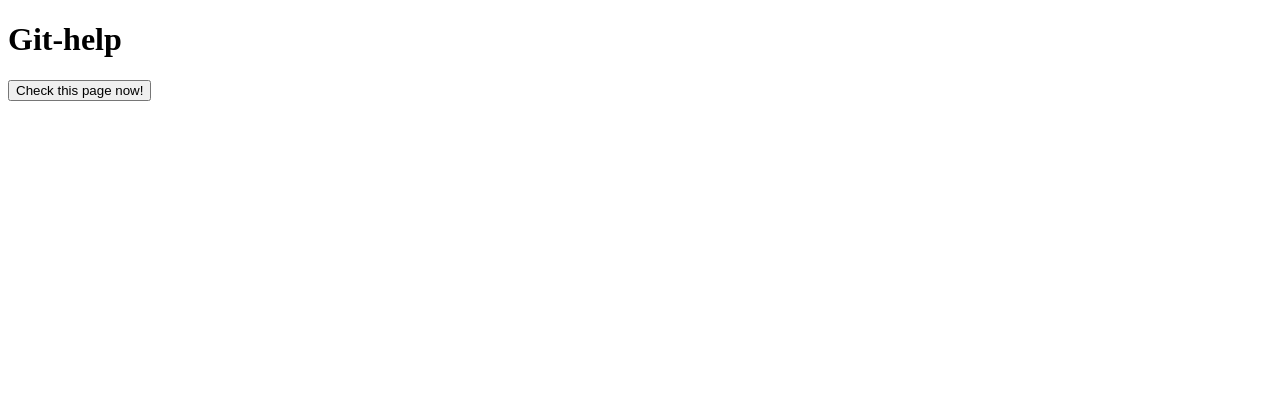
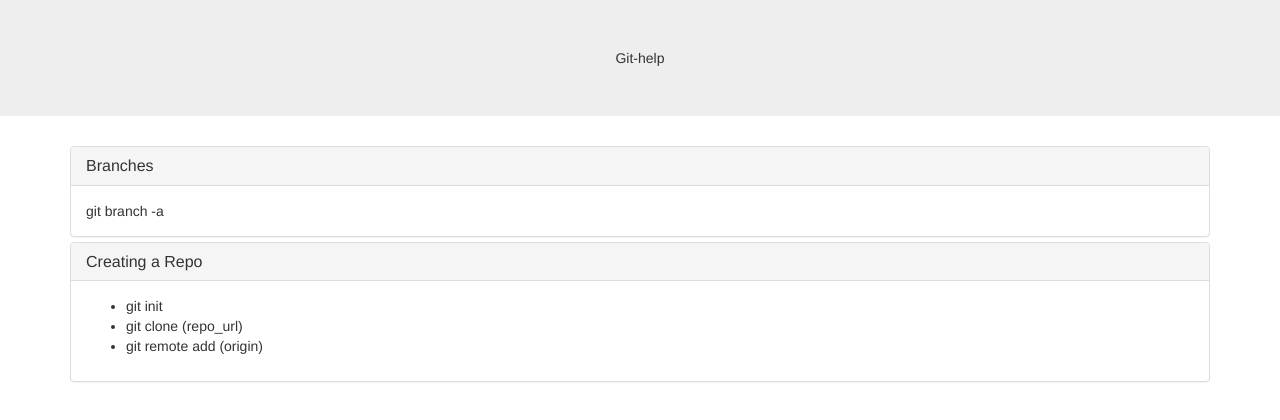
Before and after one commit to madhankumar028/git-help, a browser extension: page index.html in a window 1280 px wide. Drawn offline with nearby package versions, Linux system fonts and the light colour scheme.

Commit message:
included bower

```diff
--- a/index.html
+++ b/index.html
@@ -1,11 +1,55 @@
-<!doctype html>
+<!Doctype html>
 <html>
-  <head>
-    <title>Git-help</title>
-    <script src="main.js"></script>
-  </head>
-  <body>
-    <h1>Git-help</h1>
-    <button id="checkPage">Check this page now!</button>
-  </body>
+	<head>
+		<title>Git-help</title>
+		<!-- Linking CSS -->
+		<link rel="stylesheet" href="bower_components/bootstrap/dist/css/bootstrap.min.css">
+	</head>
+	<body>
+	  	<!-- jumbotron -->
+	  	<div class="jumbotron text-center">
+	  		Git-help
+	  	</div>
+	  	<!-- container -->
+	  	<div class="container">
+			<div class="panel-group" id="accordion">
+				<div class="panel panel-default">
+					<div class="panel-heading">
+						<h4 class="panel-title">
+							<a data-toggle="collapse" data-parent="#accordion" href="#collapse1">
+								Branches
+							</a>
+						</h4>
+					</div>
+					<div id="collapse1" class="panel-collapse collapse in">
+						<div class="panel-body">
+							git branch -a
+						</div>
+					</div>
+				</div>
+				<div class="panel panel-default">
+					<div class="panel-heading">
+						<h4 class="panel-title">
+							<a data-toggle="collapse" data-parent="#accordion" href="#collapse2">
+								Creating a Repo
+							</a>
+						</h4>
+					</div>
+					<div id="collapse2" class="panel-collapse collapse in">
+						<div class="panel-body">
+							<ul>
+								<li class="panel-iem">git init</li>
+								<li class="panel-iem">git clone (repo_url)</li>
+								<li class="panel-iem">git remote add (origin)</li>
+							</ul>
+						</div>
+					</div>
+				</div>
+			</div>
+		</div>
+	    <!-- Linking JS -->
+		<script src="bower_components/jquery/dist/jquery.min.js"></script>
+	  	<script src="bower_components/bootstrap/dist/js/bootstrap.min.js"></script>
+	    <script src="main.js"></script>
+  	</body>
 </html>
```
Also changed, not shown: bower.json (added, +17 -0 lines), main.js (deleted), manifest.json, 1 other file.
